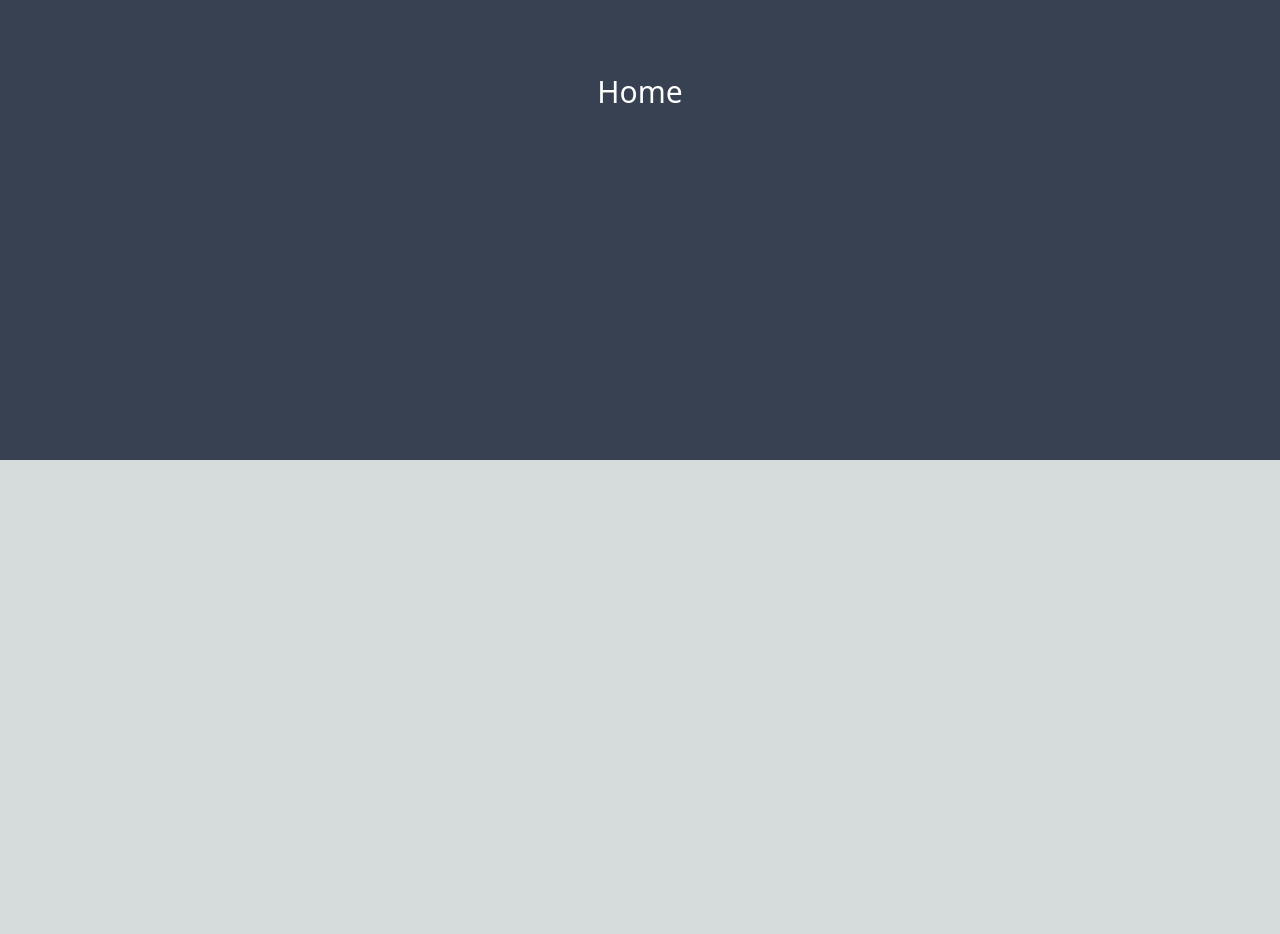
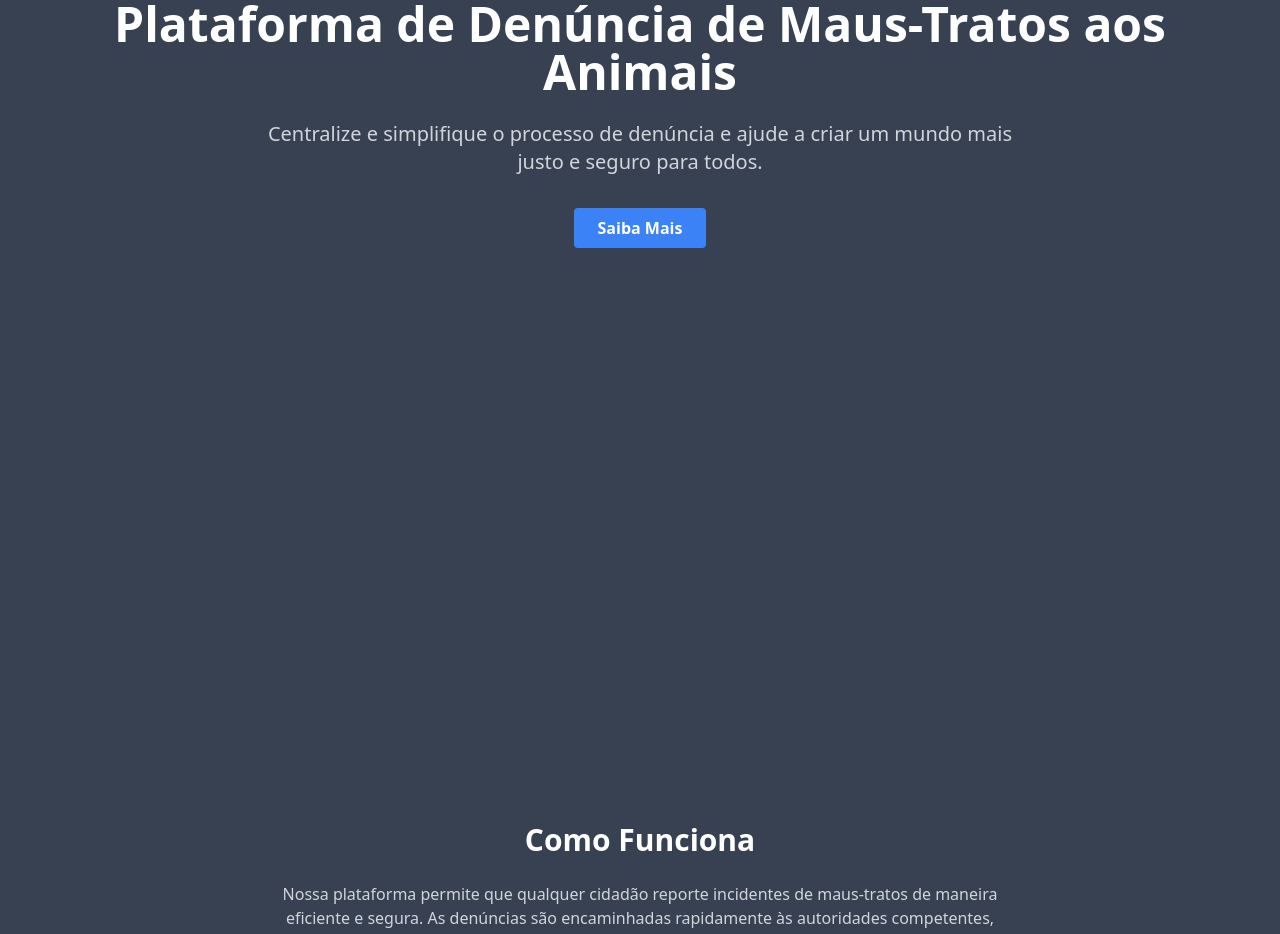
Before and after one commit to wendelmatheus/tcc, a Next.js app: page / in a window 1280 px wide. Shown: the part 340-1274 px from the top of the page. Before the commit the page ends 800 px from the top, so only its background shows below. Built offline with nearby package versions, Linux system fonts and the light colour scheme.

Commit message:
implementada um esboço da página Home

```diff
--- a/src/pages/index.tsx
+++ b/src/pages/index.tsx
@@ -1,12 +1,53 @@
 import Navbar from "@/view/components/navbar";
+import Link from "next/link";
 
 export default function Home() {
   return (
-    <div className="bg-gray-700">
+    <>
       <Navbar />
-      <main className="flex items-center justify-center min-h-[calc(100vh-4rem)] p-4">
-        <h1 className="text-white text-3xl">Home</h1>
-      </main>
-    </div>
+      <div className="bg-gray-700 min-h-screen flex flex-col">
+        {/* Seção Título e Slogan */}
+        <section id="home" className="flex flex-col items-center justify-center min-h-screen py-10 px-4 text-center">
+          <h1 className="text-5xl font-bold text-white">Plataforma de Denúncia de Maus-Tratos aos Animais</h1>
+          <p className="mt-6 text-xl text-gray-300 max-w-3xl mx-auto">
+          Centralize e simplifique o processo de denúncia e ajude a criar um mundo mais justo e seguro para todos.
+          </p>
+          <a href="#how-it-works" className="mt-8 bg-blue-500 hover:bg-blue-700 text-white font-bold py-2 px-6 rounded transition-all duration-300">
+            Saiba Mais
+          </a>
+        </section>
+
+        {/* Seção Como Funciona */}
+        <section id="how-it-works" className="flex flex-col items-center justify-center min-h-screen py-10 px-4 text-center">
+          <h2 className="text-3xl font-bold text-white mb-6">Como Funciona</h2>
+          <div className="text-gray-300 max-w-3xl mx-auto space-y-4">
+            <p>
+              Nossa plataforma permite que qualquer cidadão reporte incidentes de maus-tratos de maneira eficiente e segura.
+              As denúncias são encaminhadas rapidamente às autoridades competentes, assegurando uma resposta rápida e adequada.
+            </p>
+          </div>
+          <a href="#benefits" className="mt-8 bg-blue-500 hover:bg-blue-700 text-white font-bold py-2 px-6 rounded transition-all duration-300">
+            Veja Benefícios
+          </a>
+        </section>
+
+        {/* Seção Benefícios */}
+        <section id="benefits" className="flex flex-col items-center justify-center min-h-screen py-10 px-4 text-center">
+          <h2 className="text-3xl font-bold text-white mb-6">Benefícios</h2>
+          <ul className="text-gray-300 max-w-3xl mx-auto space-y-2 list-disc list-inside">
+            <li>Facilidade de uso para qualquer cidadão</li>
+            <li>Denúncias centralizadas e organizadas</li>
+            <li>Resposta rápida das autoridades</li>
+            <li>Contribuição para a proteção e bem-estar animal</li>
+          </ul>
+          <Link href="/faca-sua-denuncia">
+            <button
+                className="mt-4 bg-blue-500 hover:bg-blue-700 text-white font-bold py-2 px-6 rounded transition-all duration-300">
+              Faça sua denúncia
+            </button>
+          </Link>
+        </section>
+      </div>
+    </>
   );
 }
```
